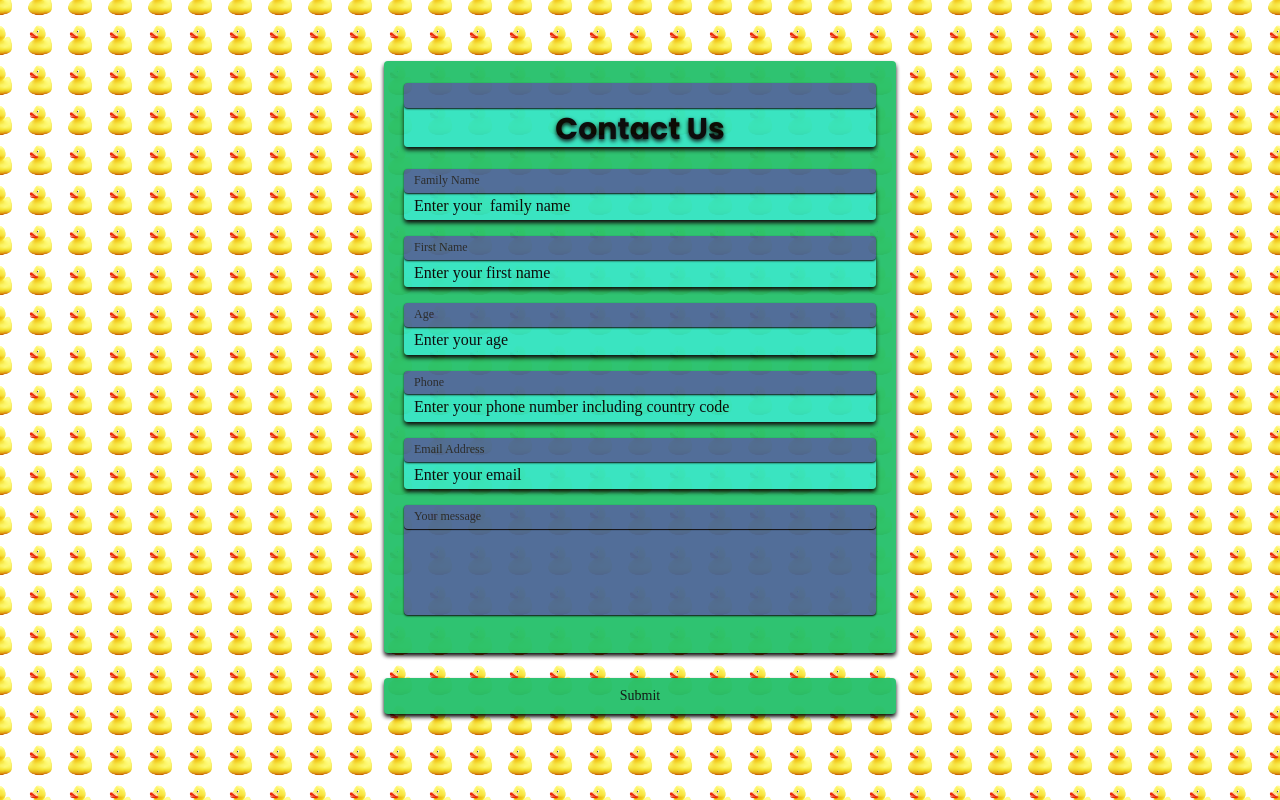
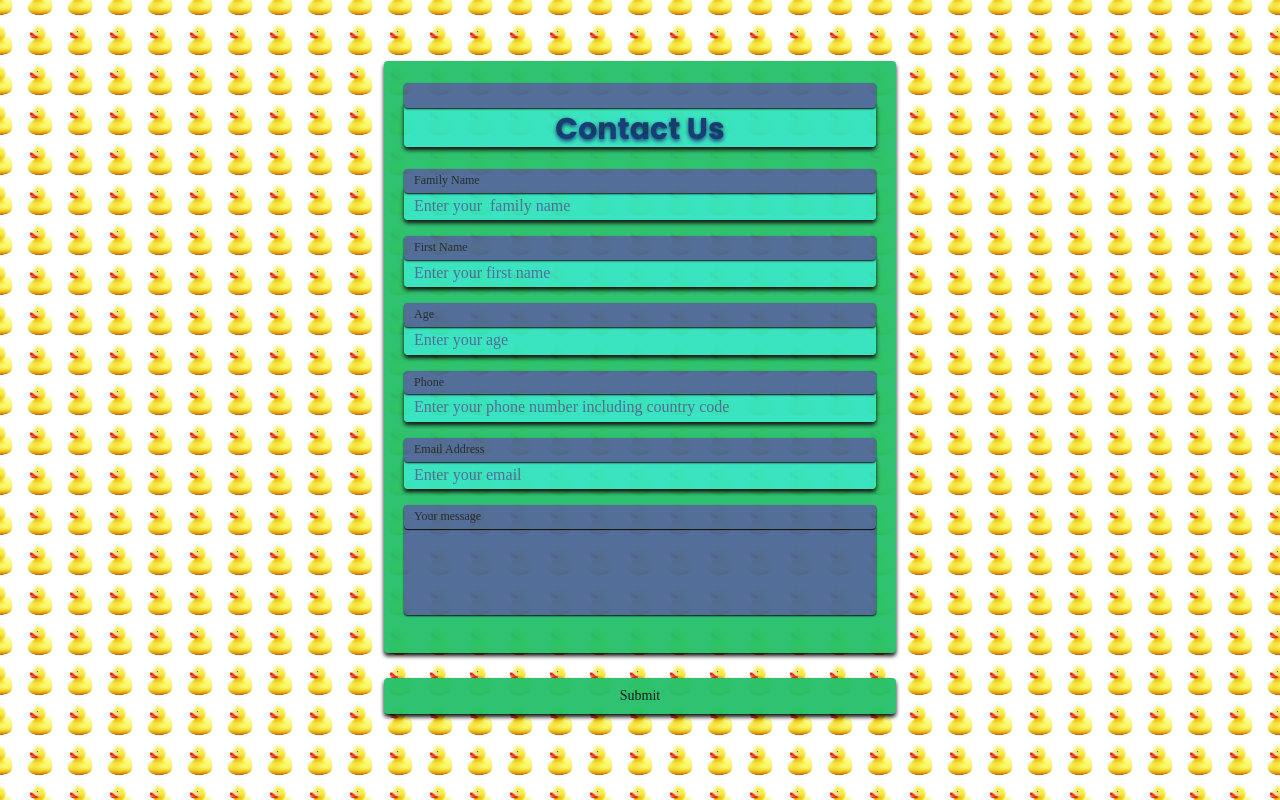
Before and after one commit to JesperLindell/Form-assignment, a plain HTML site: page index.html in a window 1280 px wide. Drawn offline with Linux system fonts and the light colour scheme.

Commit message:
colout test

```diff
--- a/Styles/index.css
+++ b/Styles/index.css
@@ -38,6 +38,7 @@
     border: 2px rgb(73, 103, 148);
 	border-radius: 4px;
 	background-color: #35f3e3b3;
+    color: rgb(11, 52, 112);
 	box-shadow: 0px 3px 4px #050000;
 	cursor: cell;
 	font-size: 30px;
@@ -101,7 +102,7 @@
 
 
 .text-input::placeholder, .textarea::placeholder {
-	color:black
+	color:rgb(73, 103, 148);
 
 }
 
```
Also changed, not shown: index.html (line endings or trailing spaces).
